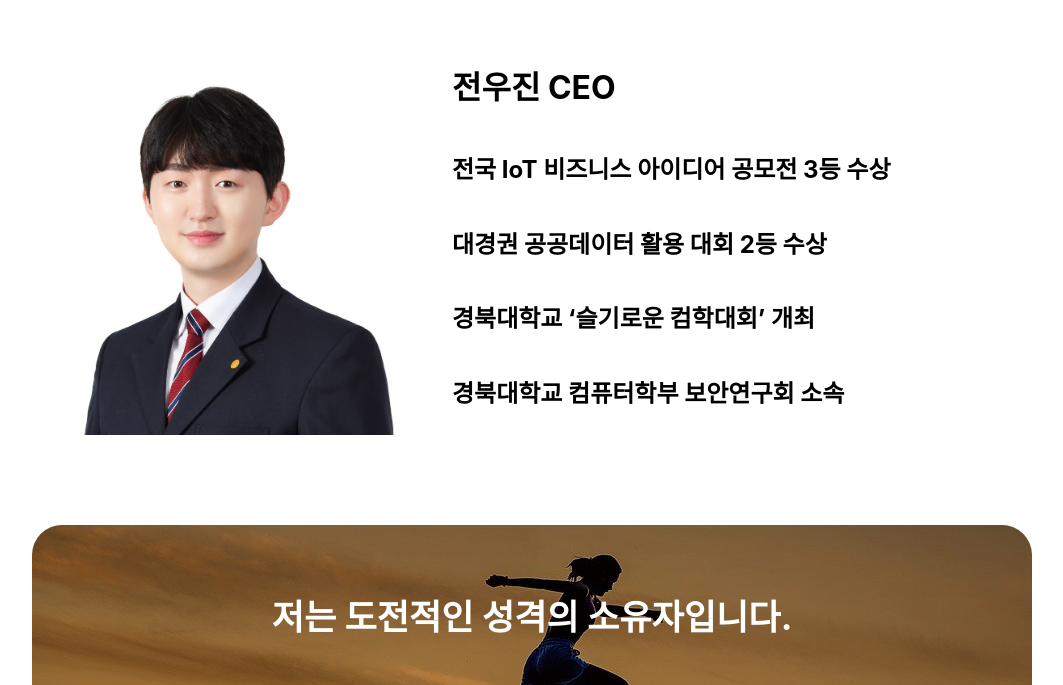
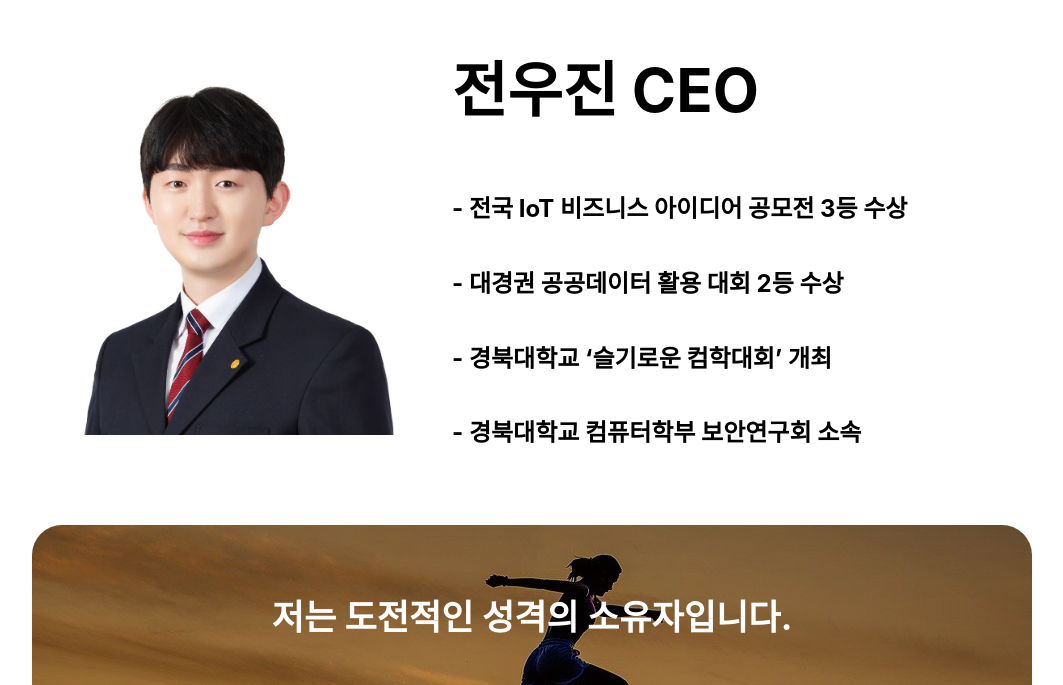
Before and after one commit to Ko-GyeongTae/Frontend-Wim-Official, a Next.js app: page /about/wimceo in a window 1280 px wide. Shown: the part 115-800 px from the top of the page, without its empty margins (108-1171 px from the left). Built offline with nearby package versions, Linux system fonts and the light colour scheme.

Commit message:
< ADD> project

```diff
--- a/pages/about/wimceo.tsx
+++ b/pages/about/wimceo.tsx
@@ -16,11 +16,11 @@ const Home = () => {
                     <div className={styles.Header}>
                         <Image src={'/ceo/profile.jpeg'} width={400} height={400} />
                         <div className={styles.HeaderText}>
-                            <h1>전우진 CEO</h1>
-                            <h2>전국 IoT 비즈니스 아이디어 공모전 3등 수상</h2>
-                            <h2>대경권 공공데이터 활용 대회 2등 수상</h2>
-                            <h2>경북대학교 ‘슬기로운 컴학대회’ 개최</h2>
-                            <h2>경북대학교 컴퓨터학부 보안연구회 소속</h2>
+                            <h1 style={{fontSize: 60}}>전우진 CEO</h1>
+                            <h2> - 전국 IoT 비즈니스 아이디어 공모전 3등 수상</h2>
+                            <h2> - 대경권 공공데이터 활용 대회 2등 수상</h2>
+                            <h2> - 경북대학교 ‘슬기로운 컴학대회’ 개최</h2>
+                            <h2> - 경북대학교 컴퓨터학부 보안연구회 소속</h2>
                         </div>
                     </div>
                     <div className={styles.Body1}>
```
Also changed, not shown: pages/about/project/index.tsx (added, +19 -0 lines).
